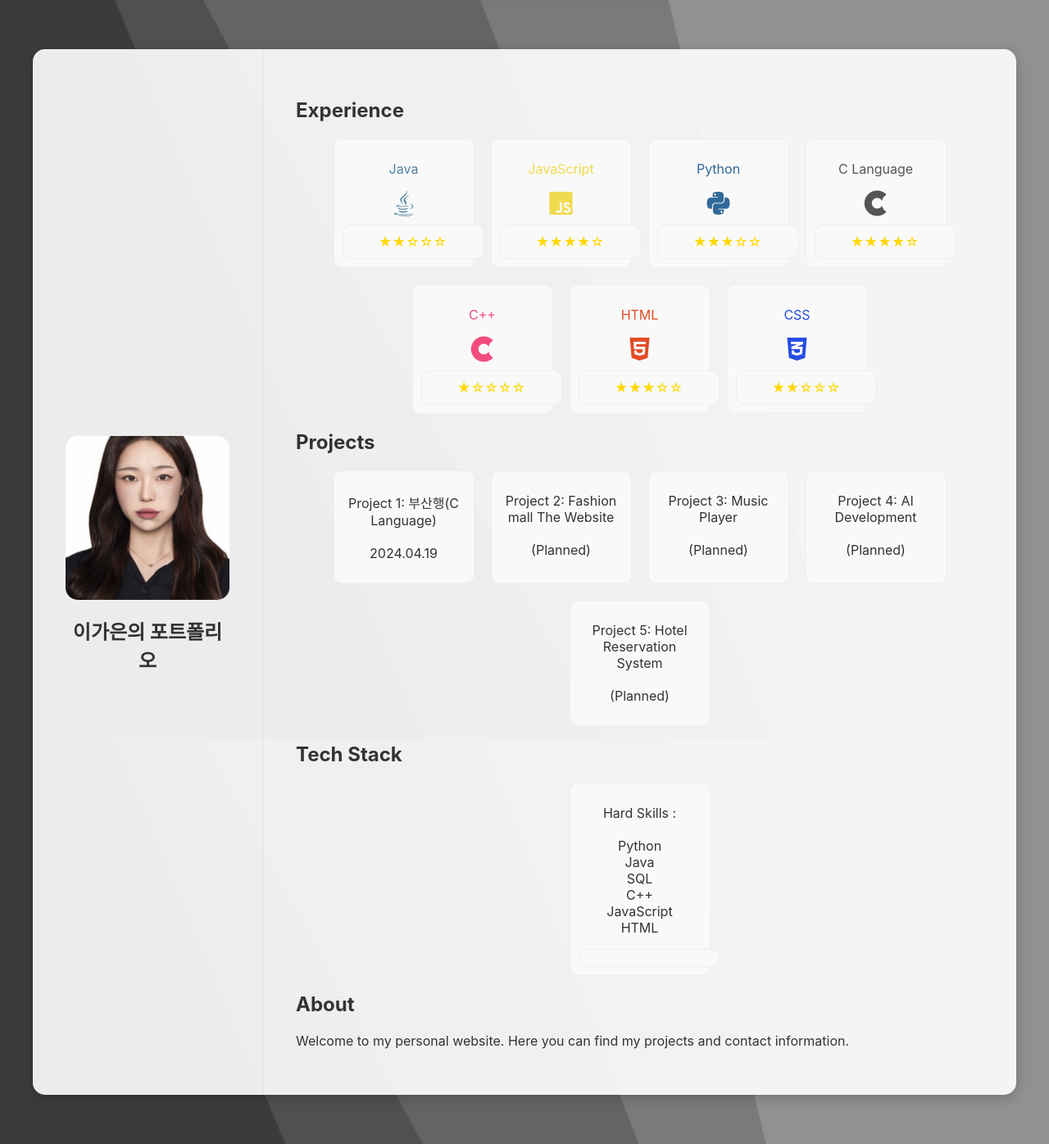
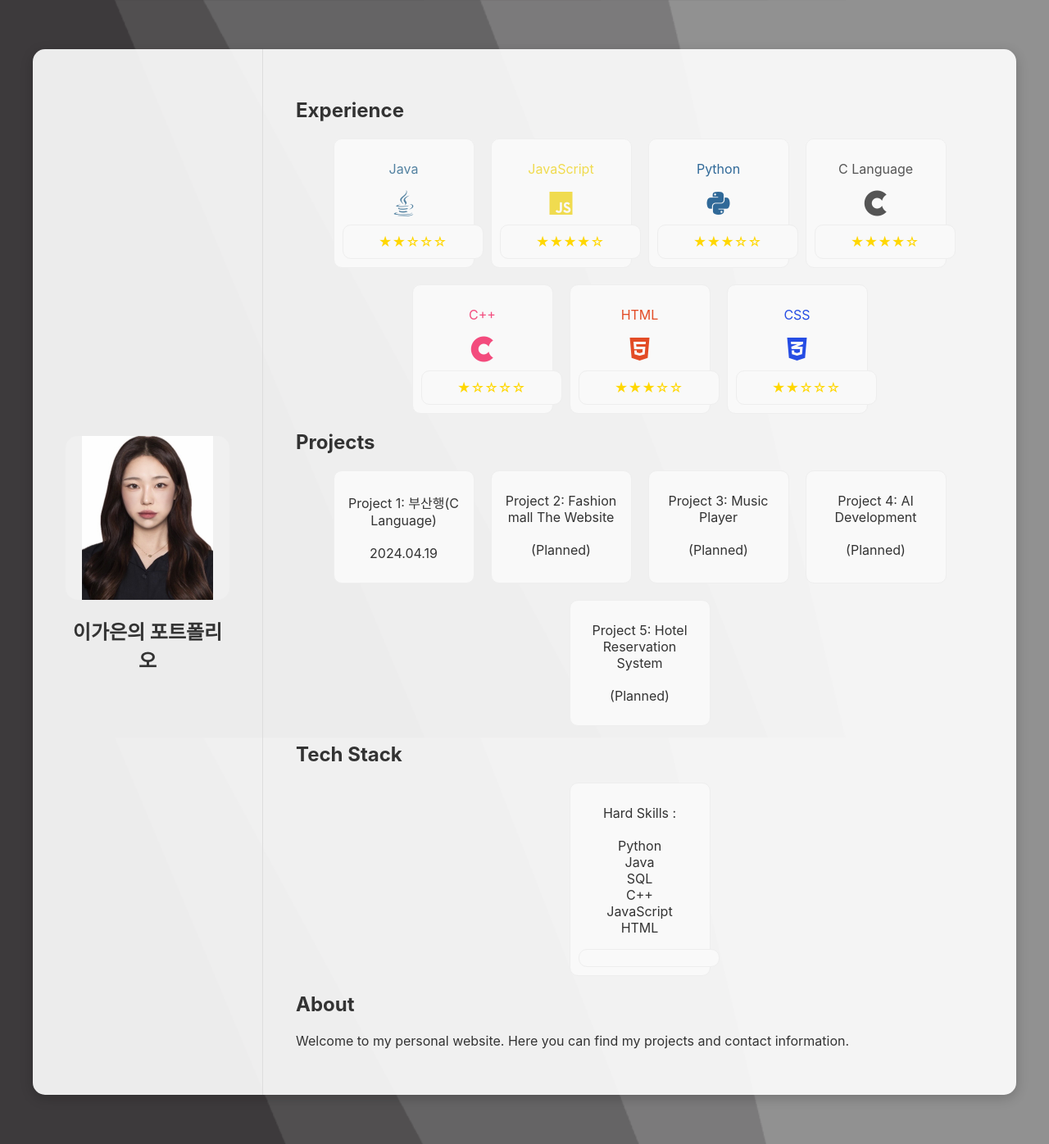
Before and after one commit to Leegaeune/Leegaeune.github.io, a Jekyll site: the page built from index.md, in a window 1280 px wide. Shown: the whole page at 82% size. Built offline with Jekyll 4.4.1, drawn with Linux system fonts in a browser that asks for light colours.

Commit message:
Update style.css

```diff
--- a/assets/css/style.css
+++ b/assets/css/style.css
@@ -33,13 +33,17 @@ body {
 
 /* --- 프로필 사진 스타일 (핵심 변경 부분) --- */
 .sidebar img {
-    width: 200px;  /* 사진 너비 키우기 */
-    height: 200px; /* 사진 높이 키우기 */
-    border-radius: 15px; /* 둥근 사각형 모양으로 변경 */
-    object-fit: cover;
+    width: 200px;
+    height: 200px;
+    border-radius: 15px;
+    /* cover -> contain 으로 변경하여 이미지 전체가 보이도록 설정.
+      이미지 비율에 따라 위아래 또는 좌우에 여백이 생길 수 있습니다.
+    */
+    object-fit: contain;
     margin-bottom: 20px;
-    margin-left: auto; /* flex 컨테이너 안에서 가운데 정렬 */
+    margin-left: auto;
     margin-right: auto;
+    background-color: #f0f0f0; /* 이미지가 틀을 꽉 채우지 않을 때 여백 색상 */
 }
 
 .sidebar h1 {
```
